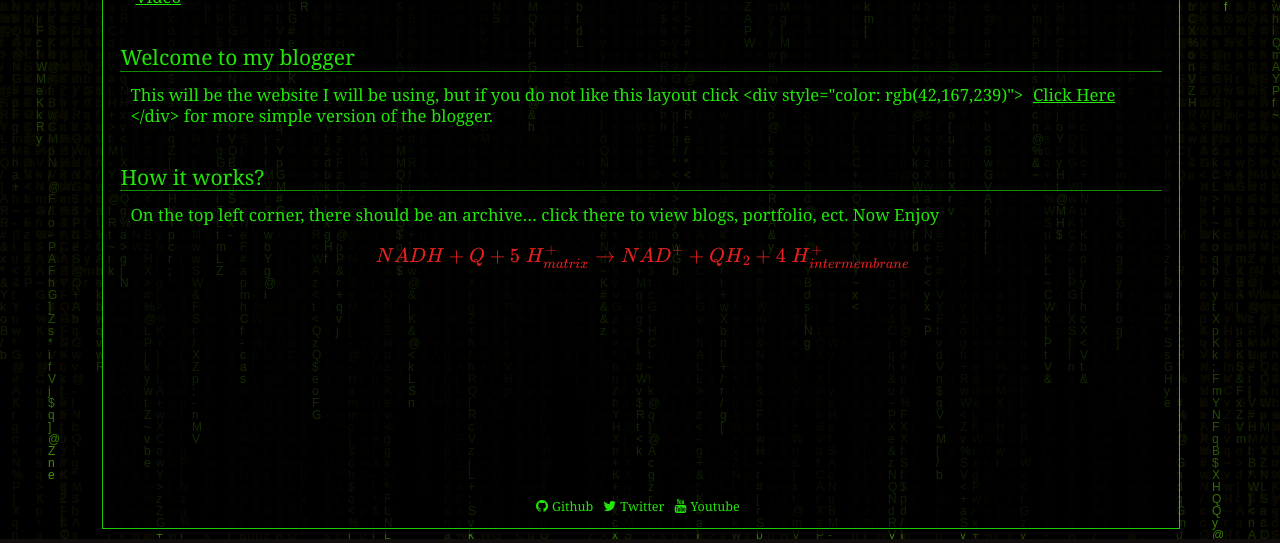
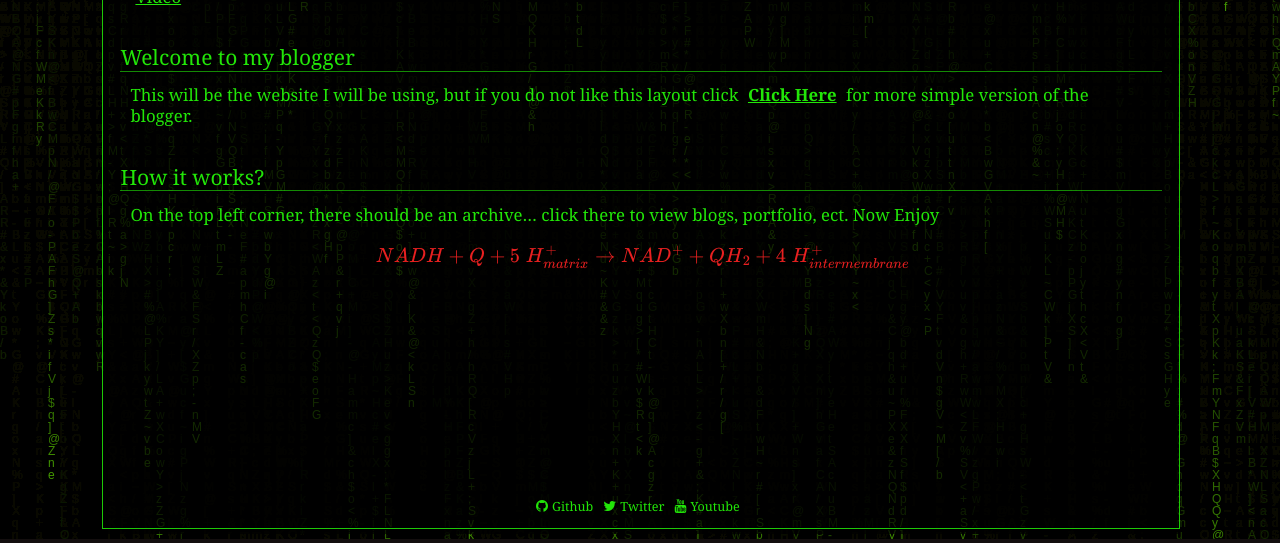
Before and after one commit to Exile1201/test, a Jekyll site: the page built from pages/index.md, in a window 1280 px wide, cut to the strip 357-900 px from the top of the page. Built offline with Jekyll 4.4.1, drawn with Linux system fonts in a browser that asks for light colours; formulas are drawn with MathJax 3; comment, search, counter and statistics services are not loaded.

Commit message:
Update index.md

```diff
--- a/pages/index.md
+++ b/pages/index.md
@@ -23,7 +23,7 @@ permalink: /
 ## Welcome to my blogger
 
 This will be the website I will be using, but if you do not like this layout
-click <div style="color: rgb(42,167,239)"> [Click Here](https://exile1201.github.io/blog) </div>
+click <b>[Click Here](https://exile1201.github.io/blog) </b>
 for more simple version of the blogger.
 
 ## How it works?
```
